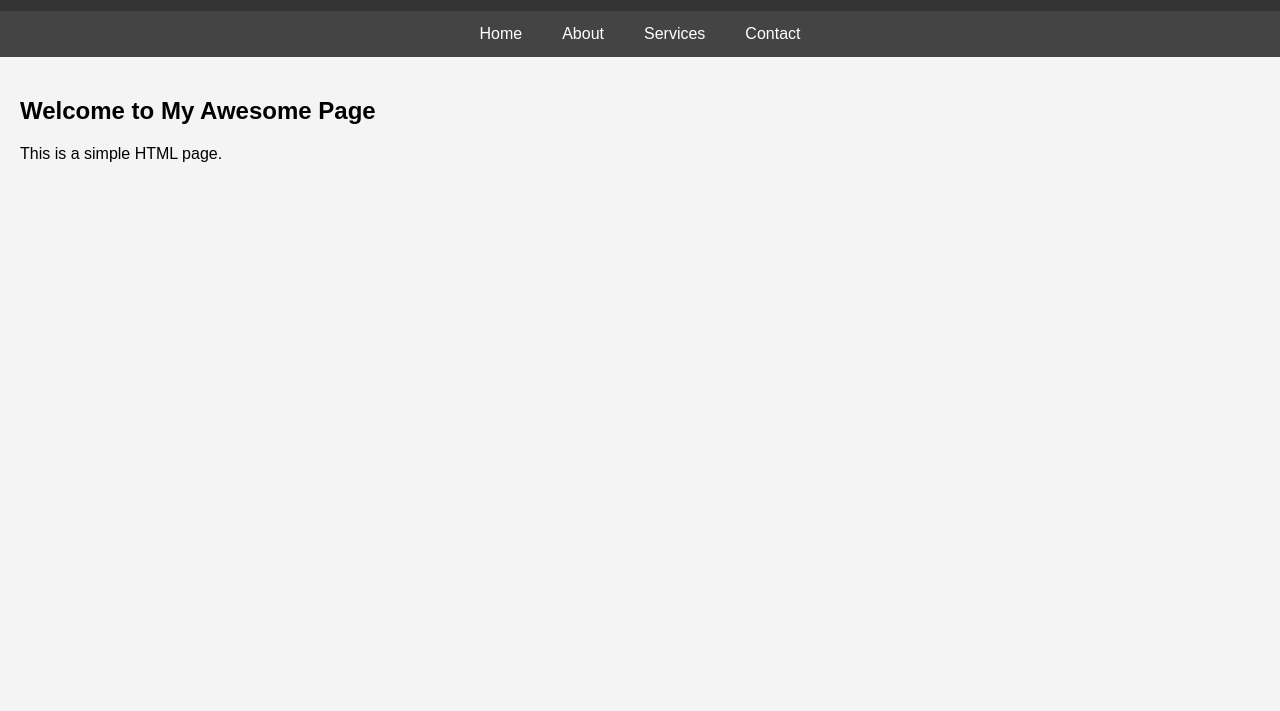
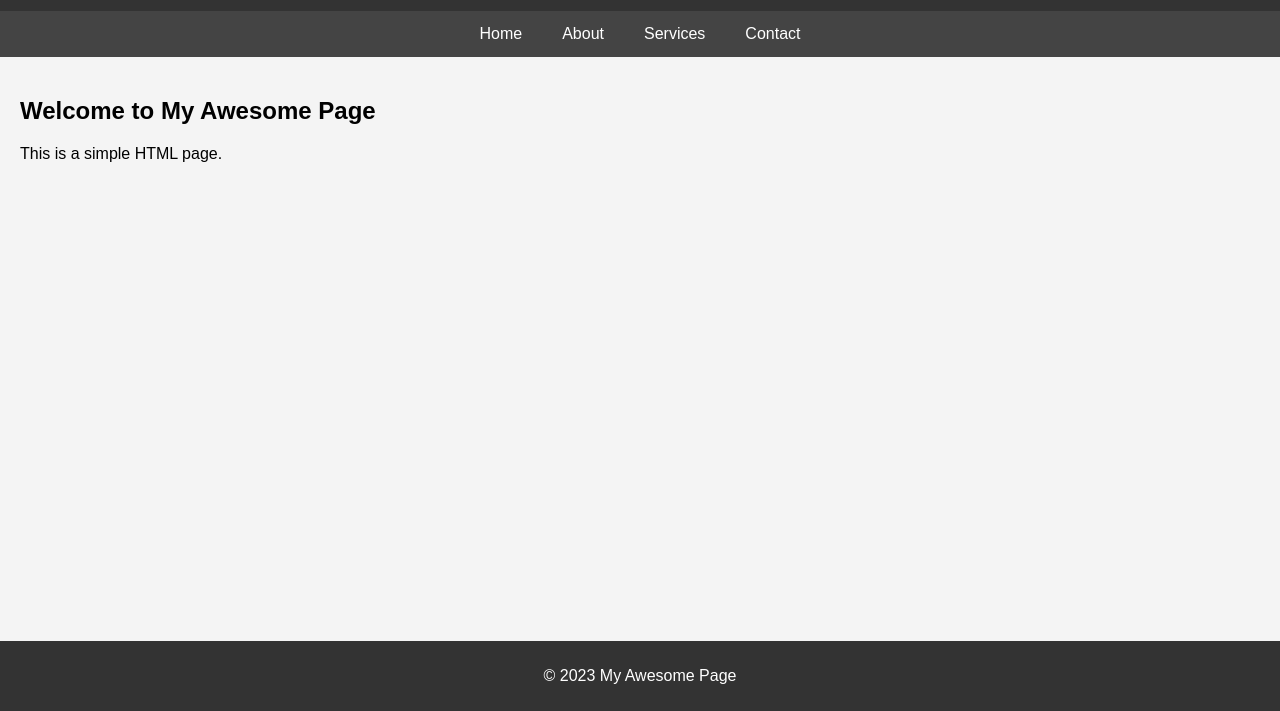
Before and after one commit to SidGit26/my-repo, a plain HTML site: page index.html in a window 1280 px wide. Shown: the part 89-800 px from the top of the page. Drawn offline with Linux system fonts and the light colour scheme.

Commit message:
Third  Version  mesage

```diff
--- a/index.html
+++ b/index.html
@@ -34,6 +34,15 @@
         .container {
             padding: 20px;
         }
+        .footer {
+            background-color: #333;
+            color: #fff;
+            text-align: center;
+            padding: 10px 0;
+            position: fixed;
+            width: 100%;
+            bottom: 0;
+        }
     </style>
 </head>
 <body>
@@ -50,5 +59,8 @@
         <h2>Welcome to My Awesome Page</h2>
         <p>This is a simple HTML page.</p>
     </div>
+    <footer class="footer">
+        <p>&copy; 2023 My Awesome Page</p>
+    </footer>
 </body>
 </html>
```
